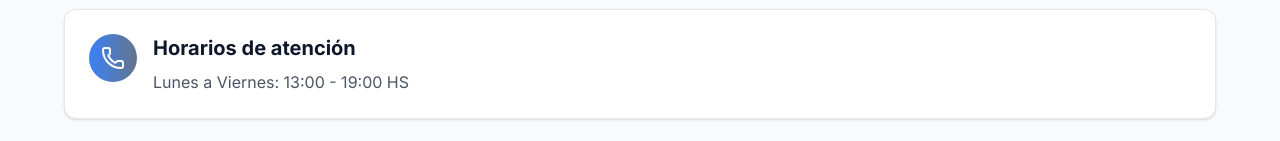
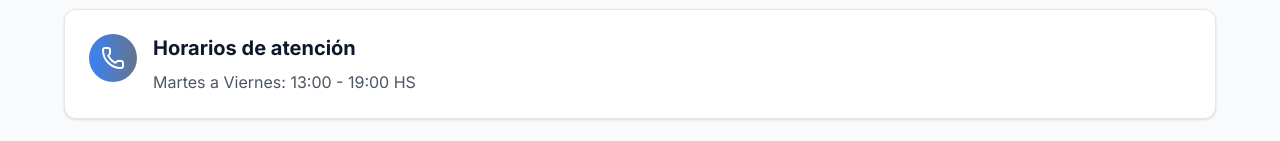
Before and after one commit to juanpo12/cristo-la-solucion, a Next.js app: page /contacto in a window 1280 px wide. Shown: the part 811-952 px from the top of the page. Built offline with nearby package versions, Linux system fonts and the light colour scheme.

Commit message:
fix: update office hours from Monday to Tuesday in contact components
The office hours were changed to reflect the new schedule of Tuesday to Friday instead of Monday to Friday in both contact components.

```diff
--- a/app/contacto/page.tsx
+++ b/app/contacto/page.tsx
@@ -79,7 +79,7 @@ export default function ContactoPage() {
                     <div>
                       <h3 className="text-xl font-bold church-text mb-2">Horarios de atención</h3>
                       <p className="church-text-muted">
-                        Lunes a Viernes: 13:00 - 19:00 HS
+                        Martes a Viernes: 13:00 - 19:00 HS
                       </p>
                     </div>
                   </div>
--- a/components/contact.tsx
+++ b/components/contact.tsx
@@ -43,7 +43,7 @@ export function Contact() {
                 <div>
                   <h4 className="font-bold church-text text-xl mb-2">Horarios de Oficina</h4>
                   <p className="church-text-muted text-lg">
-                    Lunes a Viernes: 9:00 - 17:00
+                    Martes a Viernes: 9:00 - 17:00
                     <br />
                     Sábados: 9:00 - 13:00
                   </p>
```
